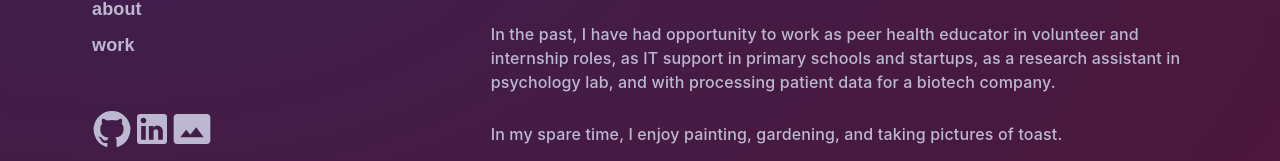
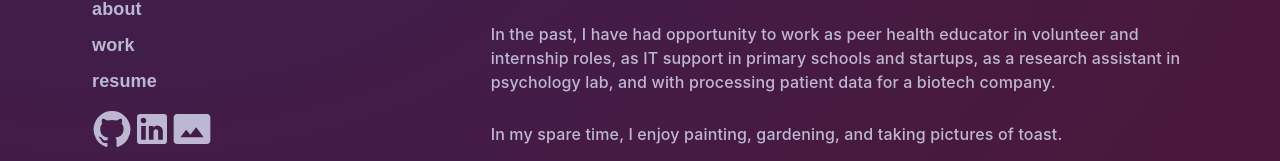
Before and after one commit to ncbui/portfolio, a React (Vite) app: page /resume in a window 1280 px wide. Shown: the part 264-425 px from the top of the page. Built offline with nearby package versions, Linux system fonts and the light colour scheme; a web font is replaced by a local one.

Commit message:
Show resume

```diff
--- a/src/components/NavMenu.jsx
+++ b/src/components/NavMenu.jsx
@@ -35,7 +35,7 @@ export default function NavMenu() {
           </ListItem>
           <ListItem >
             <Typography level='body-lg' >
-              <Link to="/resume" hidden>  resume  </Link>
+              <Link to="/resume">  resume  </Link>
             </Typography>
           </ListItem>
           </List>
```
